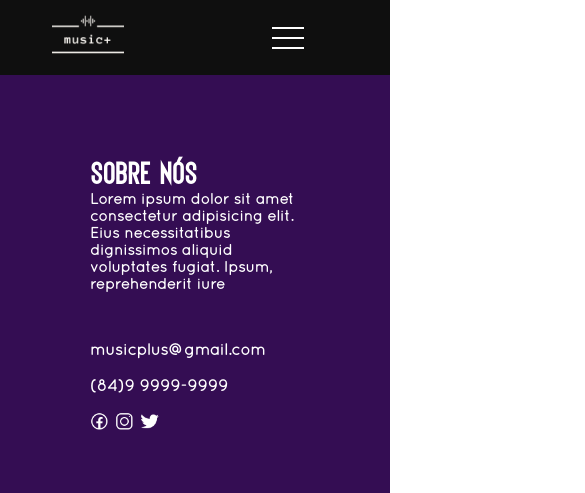
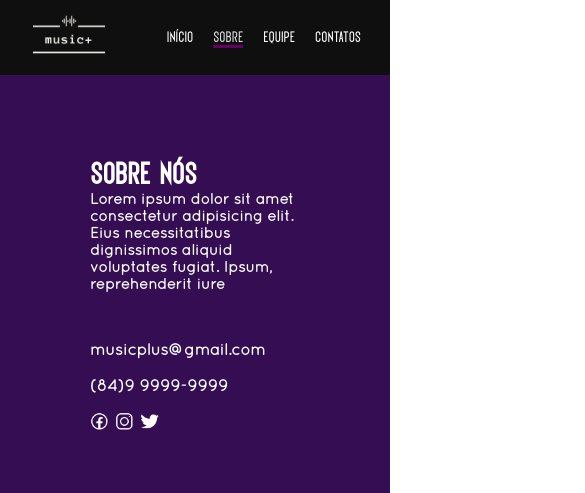
Before and after one commit to melo-caramelo/musicplus, a plain HTML site: page pages/about.html in a window 390 px wide. Shown: the top 493 px of the page, 585 px wide, since content can reach past the window. Drawn offline with Linux system fonts and the light colour scheme.

Commit message:
Add files via upload

```diff
--- a/pages/about.html
+++ b/pages/about.html
@@ -20,15 +20,9 @@
 
     <div class="menus">
       <a class="menu-item" href="/index.html">início</a>
-      <a class="menu-selected" href="/pages/contact.html">sobre nós</a>
+      <a class="menu-selected" href="/pages/contact.html">sobre</a>
       <a class="menu-item" href="/pages/group.html">equipe</a>
       <a class="menu-item" href="/pages/contact.html">contatos</a>
-    </div>
-
-    <div class="menu">
-      <div class="menu-line"></div>
-      <div class="menu-line"></div>
-      <div class="menu-line"></div>
     </div>
   </header>
 
--- a/styles/css/about.css
+++ b/styles/css/about.css
@@ -85,21 +85,7 @@ header {
   font-size: 24px;
   color: #dddddd;
   cursor: default;
-  border-bottom: #1f0236 3px solid;
-}
-
-.menu {
-  display: none;
-  cursor: pointer;
-
-}
-
-.menu div {
-  width: 32px;
-  height: 2px;
-  background: #fff;
-  margin: 8px;
-  transition: 0.3s;
+  border-bottom: #660066 3px solid;
 }
 
 /*SECTION*/
@@ -183,29 +169,7 @@ header {
 
   .logo {
     position: relative;
-    margin-left: -80px;
-  }
-
-  .menu {
-    display: block;
-  }
-
-  .menus {
-    position: absolute;
-    top: 8vh;
-    right: 0;
-    width: 50vw;
-    height: 92vh;
-    flex-direction: column;
-    align-items: center;
-    justify-content: space-around;
-    transform: translateX(100%);
-    transition: transform 0.3s ease-in;
-  }
-
-  .menus a {
-    margin-left: 0;
-    opacity: 0;
+    margin-left: -50px;
   }
 
   header {
@@ -286,10 +250,31 @@ header {
   .image {
     width: 350px;
   }
+
+  .menu-item {
+    font-size: 15px;
+    padding-left: 20px;
+  }
+
+  .menu-selected {
+    font-family: 'media';
+    margin-left: 20px;
+    text-decoration: none;
+    font-size: 15px;
+    color: #dddddd;
+    cursor: default;
+    border-bottom: #660066 3px solid;
+  }
+
 }
 
 @media (max-width: 280px) {
   .right-side {
     background-position-y: -30px;
   }
+
+  .menu-item {
+    font-size: 14px;
+    padding-left: 12px;
+  }
 }
```
